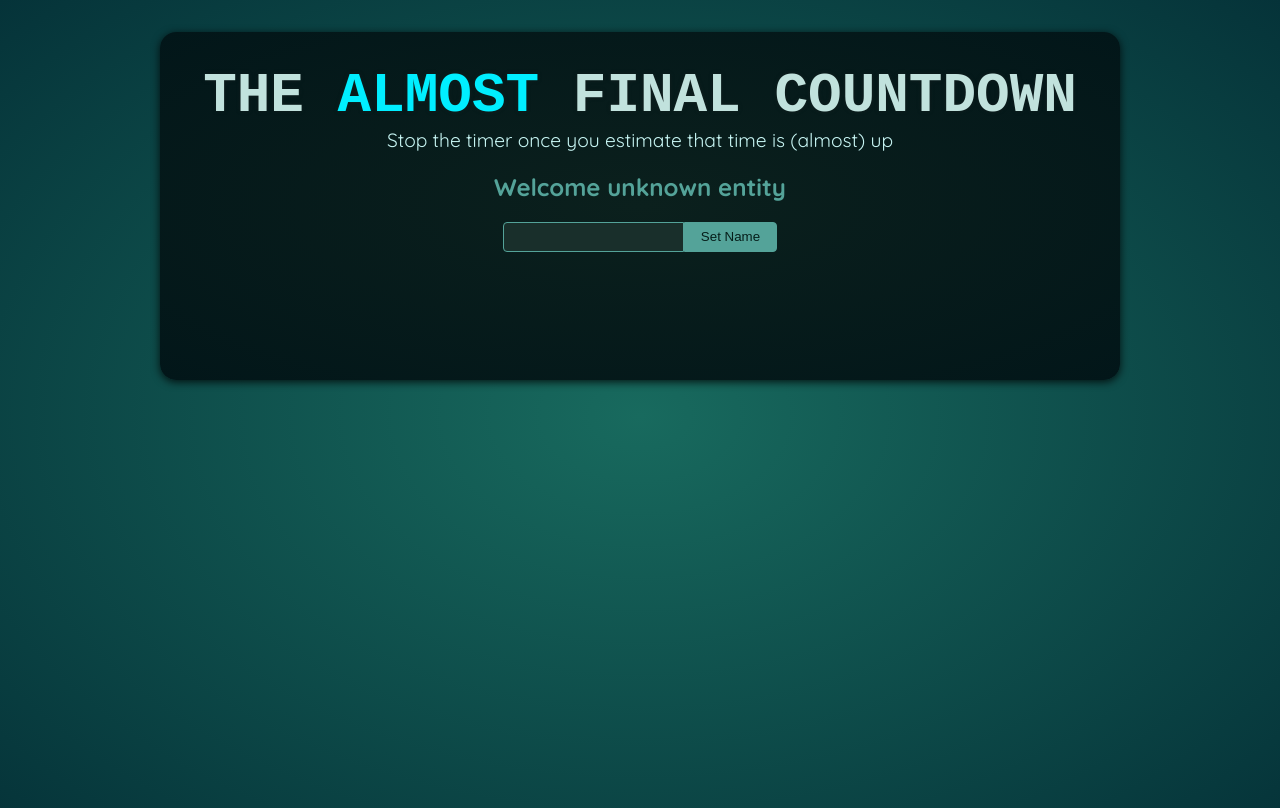
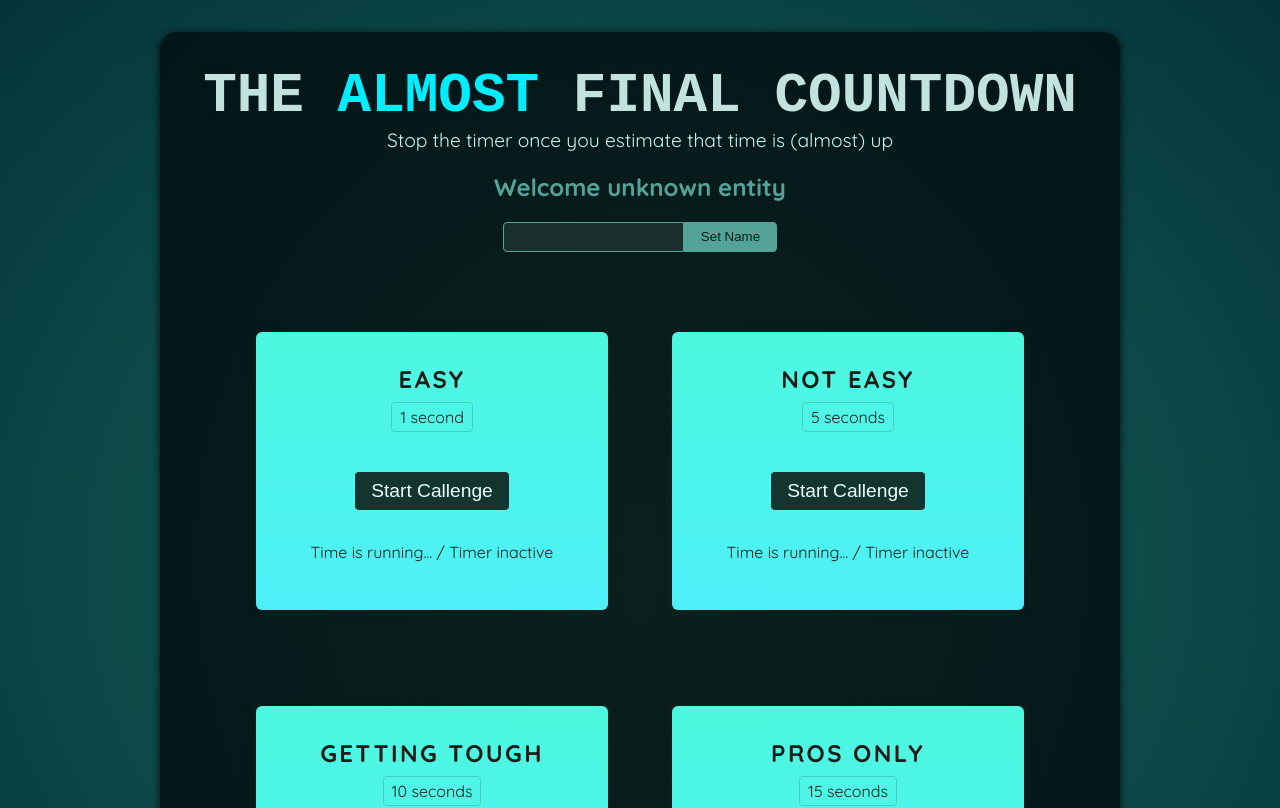
Before and after one commit to purepleya/react-study, a React (Vite) app in the folder refs/: page / in a window 1280 px wide. Shown: the top 808 px of the page. Built offline with nearby package versions, Linux system fonts and the light colour scheme; a web font is replaced by a local one.

Commit message:
135. 데모 프로젝트에 도전 과제 추가하기

```diff
--- a/refs/src/App.jsx
+++ b/refs/src/App.jsx
@@ -1,10 +1,16 @@
 import Player from './components/Player.jsx';
+import TimmerChallenge from './components/TimerChallenge.jsx';
 
 function App() {
   return (
     <>
       <Player />
-      <div id="challenges"></div>
+      <div id="challenges">
+        <TimmerChallenge title="Easy" targetTime={1} />
+        <TimmerChallenge title="Not easy" targetTime={5} />
+        <TimmerChallenge title="Getting tough" targetTime={10} />
+        <TimmerChallenge title="Pros only" targetTime={15} />
+      </div>
     </>
   );
 }
--- /dev/null
+++ b/refs/src/components/TimerChallenge.jsx
@@ -0,0 +1,19 @@
+export default function TimerChallenge({ title, targetTime }) {
+
+  return (
+    <section className="challenge">
+      <h2>{title}</h2>
+      <p className="challenge-time">
+        {targetTime} second{targetTime > 1 ? 's' : ''}
+      </p>
+      <p>
+        <button>
+          Start Callenge
+        </button>
+      </p>
+      <p className="">
+        Time is running... / Timer inactive
+      </p>
+    </section>
+  );
+}
```
